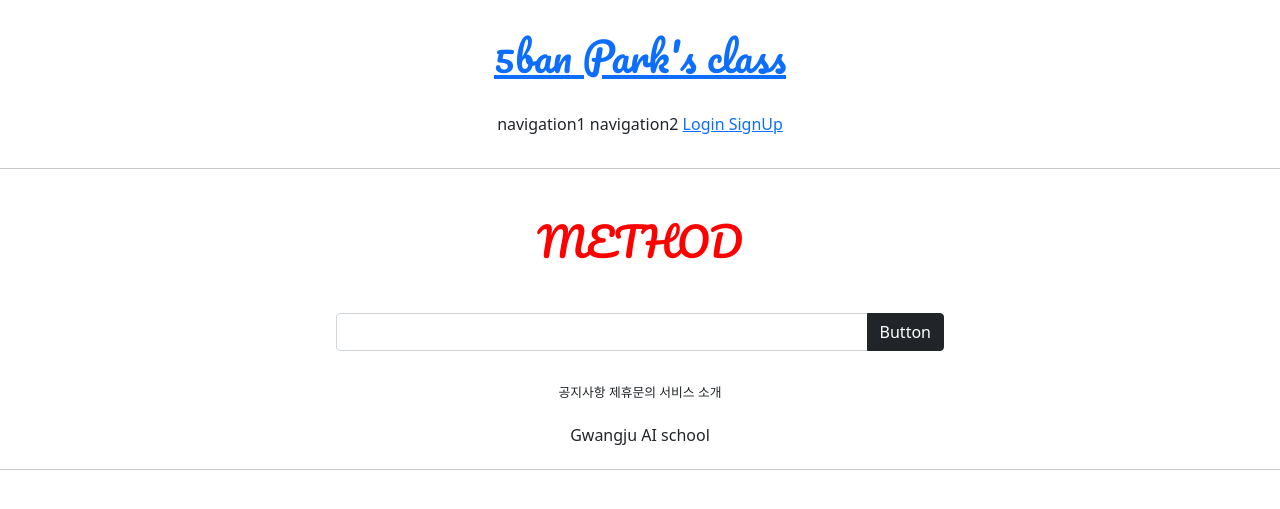
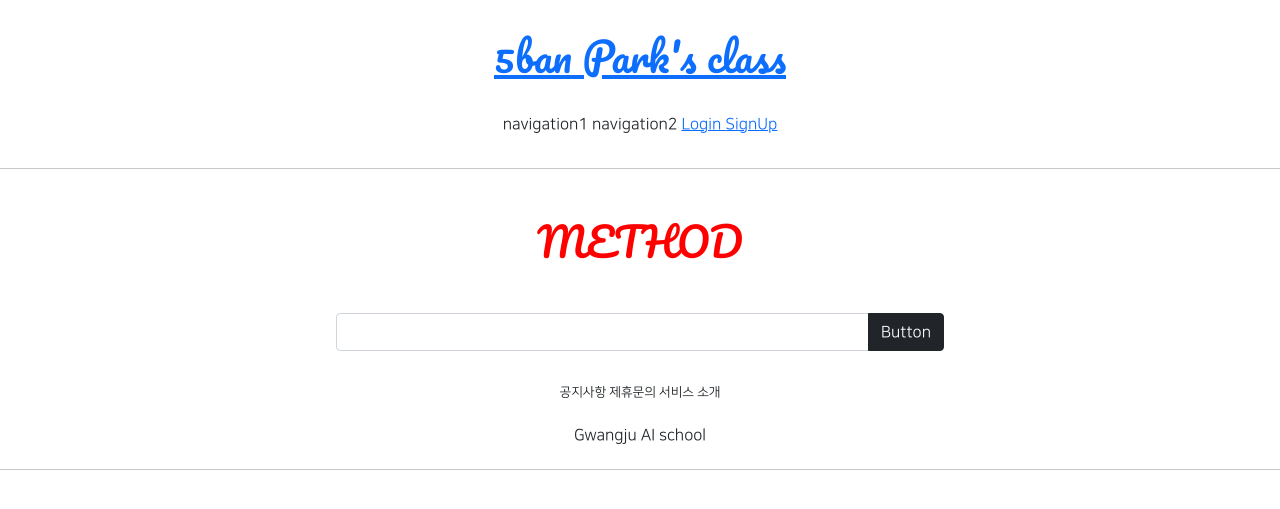
Before and after one commit to glory-ju/julyfifth, a Django app: page /accounts/hello_world/ in a window 1280 px wide. Shown: the top 509 px of the page. Run offline with Django 3.2, Linux system fonts and the light colour scheme; parts of the project's set-up code (start-up, migrations or seed data) failed here and were passed over; some libraries are stand-ins or nearby versions.

Commit message:
0715/ Web Application 2nd commit

```diff
--- a/julyfifth/settings.py
+++ b/julyfifth/settings.py
@@ -120,7 +120,8 @@ AUTH_PASSWORD_VALIDATORS = [
 # Internationalization
 # https://docs.djangoproject.com/en/3.2/topics/i18n/
 
-LANGUAGE_CODE = 'en-us'
+LANGUAGE_CODE = 'ko-kr'
+# en-us
 
 TIME_ZONE = 'UTC'
 
--- a/templates/base.html
+++ b/templates/base.html
@@ -1,7 +1,9 @@
 <!DOCTYPE html>
+
 <html lang="en">
 {% include 'head.html' %}
-<body>
+
+<body style="font-family: 'NanumSquareR'">
 
 {% include 'header.html' %}
 
--- a/templates/head.html
+++ b/templates/head.html
@@ -17,4 +17,27 @@
     {#  STATIC FILES LINK  #}
     <link rel="stylesheet" type="text/css" href="{% static 'base.css' %}">
 
+
+    <style>
+        @font-face {
+            font-family: 'NanumSquareR';
+            src: local('NanumSquareR'),
+            url("{% static 'fonts/NanumSquareR.ttf' %}") format("opentype");
+        }
+        @font-face {
+            font-family: 'NanumSquareEB';
+            src: local('NanumSquareEB'),
+            url("{% static 'fonts/NanumSquareEB.otf' %}") format("opentype");
+        }
+        @font-face {
+            font-family: 'NanumSquareB';
+            src: local('NanumSquareB'),
+            url("{% static 'fonts/NanumSquareB.otf' %}") format("opentype");
+        }
+        @font-face {
+            font-family: 'NanumSquareR';
+            src: local('NanumSquareR'),
+            url("{% static 'fonts/NanumSquareR.otf' %}") format("opentype");
+        }
+    </style>
 </head>
```
Also changed, not shown: static/fonts/NanumSquareB.otf (added), static/fonts/NanumSquareEB.otf (added), static/fonts/NanumSquareL.otf (added), static/fonts/NanumSquareR.otf (added).
